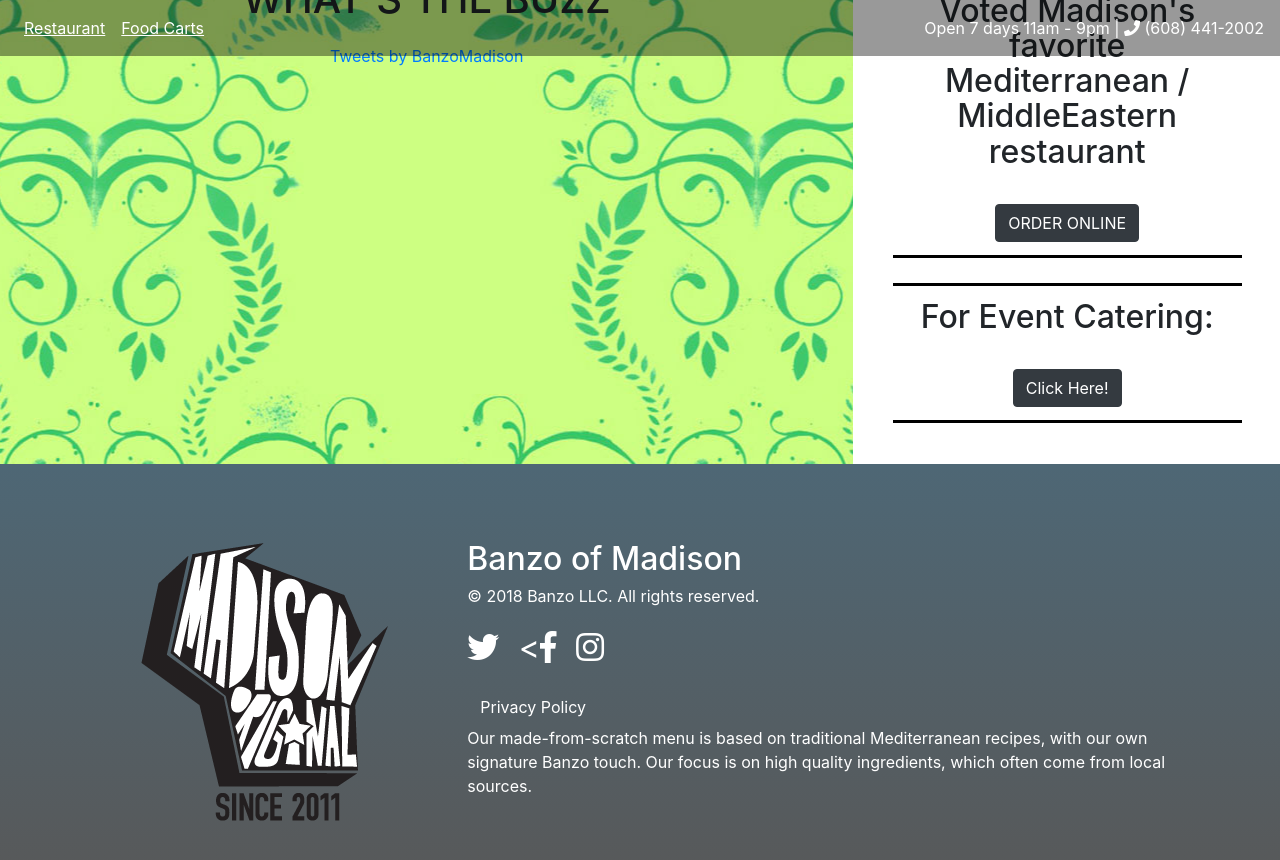
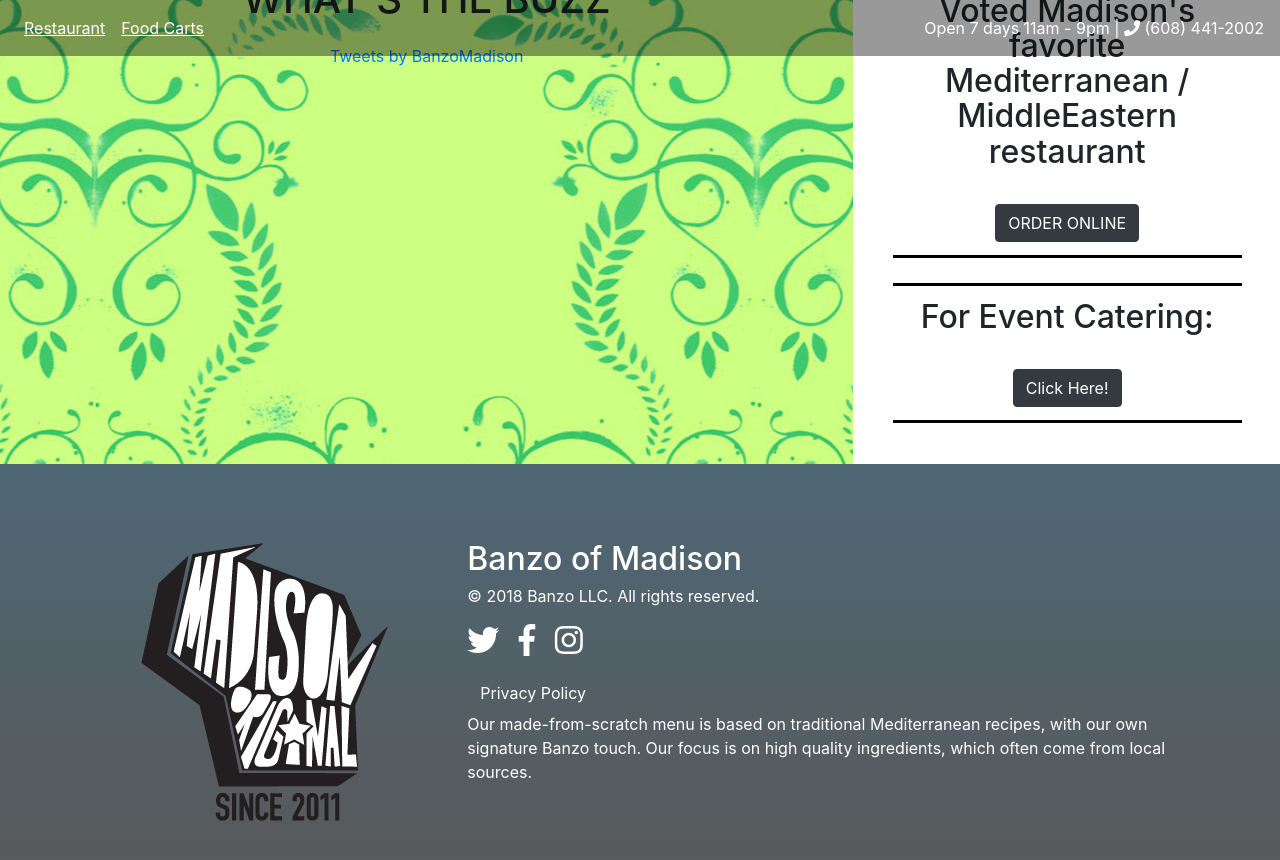
Before and after one commit to ajwahlb/Banzo, a Jekyll site: the page built from index.html, in a window 1280 px wide and 900 px high, scrolled down 939 px. Shown: the top 860 px of the window. Built offline with Jekyll 4.4.1, drawn with Linux system fonts in a browser that asks for light colours; nearby versions of some CDN libraries; comment, search, counter and statistics services are not loaded.

Commit message:
Update footer.html

```diff
--- a/_includes/footer.html
+++ b/_includes/footer.html
@@ -22,7 +22,7 @@
               {% if site.facebook_username %}
               <li>
                 <a href="https://www.facebook.com/{{ site.facebook_username }}">
-                  <<i class="fab fa-facebook-f"></i>
+                  <i class="fab fa-facebook-f"></i>
                 </a>
               </li>
               {% endif %}
```
